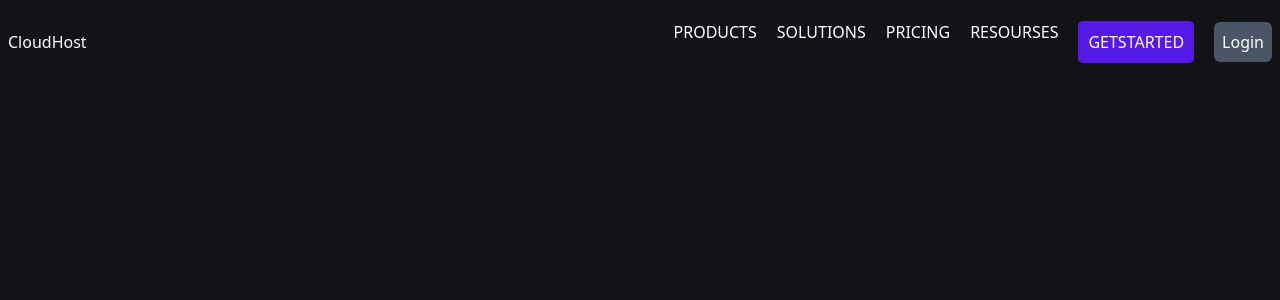
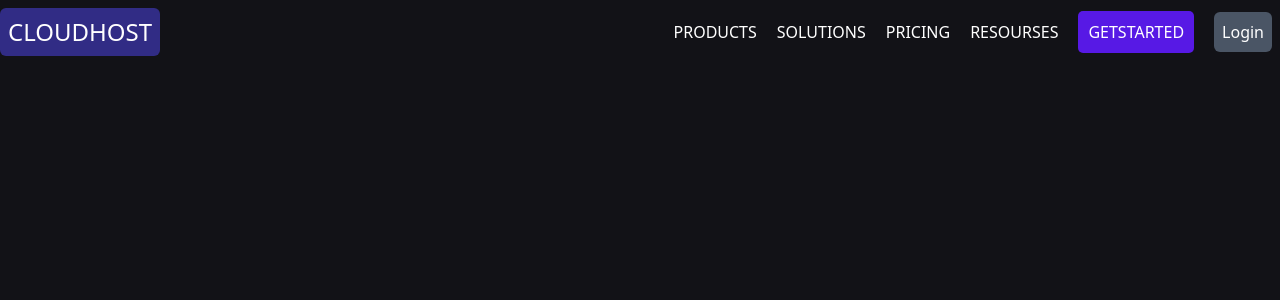
Before and after one commit to Mij-Do/Fast-Cloud, a React (Vite) app: page / in a window 1280 px wide. Shown: the top 300 px of the page. Built offline with nearby package versions, Linux system fonts and the light colour scheme.

Commit message:
enhance the rootlayout

```diff
--- a/src/components/Navbar.tsx
+++ b/src/components/Navbar.tsx
@@ -7,7 +7,7 @@ interface IProps {
 const Navbar = ({}: IProps) => {
     return (
         <nav className="my-5">
-            <ul className="uppercase flex flex-col md:flex-row space-y-5 justify-end items-center md:space-x-5">
+            <ul className="uppercase flex flex-col md:flex-row space-y-5 md:space-y-0 justify-end items-center md:space-x-5">
                 <li className="cursor-pointer"><NavLink to="products">Products</NavLink></li>
                 <li className="cursor-pointer"><NavLink to="solutions">Solutions</NavLink></li>
                 <li className="cursor-pointer"><NavLink to="pricing">Pricing</NavLink></li>
--- a/src/index.css
+++ b/src/index.css
@@ -12,6 +12,7 @@ a:hover {
     padding: 10px;
     border-radius: 5px;
     transition: all 0.3s;
+    width: 100%;
 }
 .active {
     background-color: #5719e5;
--- a/src/pages/RootLayout.tsx
+++ b/src/pages/RootLayout.tsx
@@ -9,13 +9,15 @@ interface IProps {
 const RootLayout = ({}: IProps) => {
     return (
         <>
-            <header className="flex flex-col justify-between items-center md:flex-row">
-                <div className="md:mx-2">
-                    CloudHost
-                </div>
-                <div className="flex flex-col items-center justify-evenly md:space-x-5 md:mx-2 md:flex-row">
-                    <Navbar />
-                    <Button className="bg-gray-600">Login</Button>
+            <header>
+                <div className="flex flex-col justify-between items-center md:flex-row">
+                    <div className="uppercase text-2xl bg-indigo-900 rounded-md w-full text-center md:text-start md:w-fit p-2">
+                        CloudHost
+                    </div>
+                    <div className="flex flex-col items-center justify-evenly md:space-x-5 md:mx-2 md:flex-row">
+                        <Navbar />
+                        <Button className="bg-gray-600">Login</Button>
+                    </div>
                 </div>
                 <Outlet/>
             </header>
```
